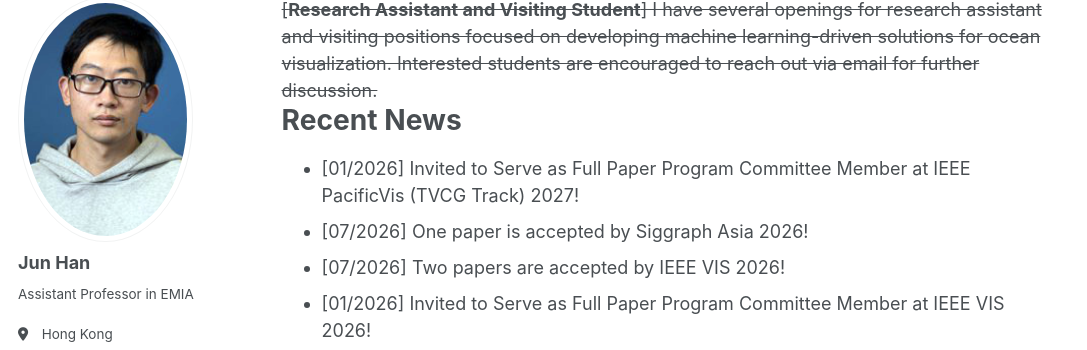
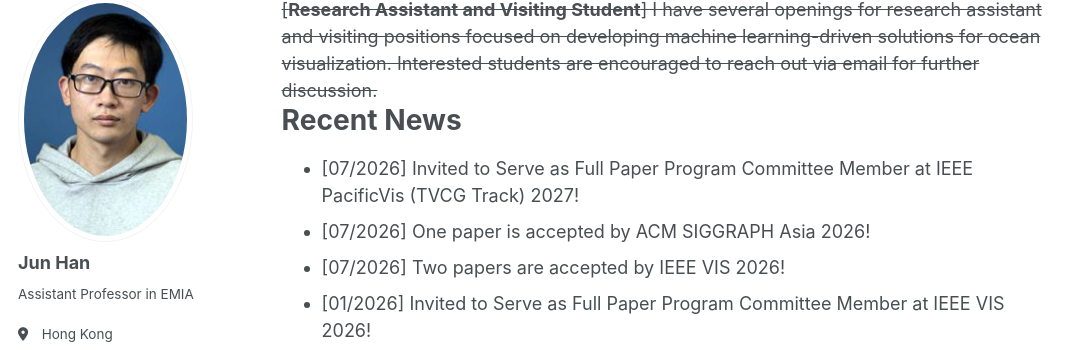
Before and after one commit to stevenhan1991/stevenhan1991.github.io, a Jekyll site: the page built from _pages/about.md, in a window 1280 px wide and 900 px high, scrolled down 1122 px. Shown: the part 102-452 px from the top of the window, without its empty margins (0-1087 px from the left). Built offline with Jekyll 4.4.1, drawn with Linux system fonts in a browser that asks for light colours; some web fonts are replaced.

Commit message:
Update about.md

```diff
--- a/_pages/about.md
+++ b/_pages/about.md
@@ -39,8 +39,8 @@ Materials include: CV (education background, academic ranking, list of papers/pr
 
 <h1 id="recent-news">Recent News</h1>
 <ul>
-  <li>[01/2026] Invited to Serve as Full Paper Program Committee Member at IEEE PacificVis (TVCG Track) 2027!</li>
-  <li>[07/2026] One paper is accepted by Siggraph  Asia 2026!</li>
+  <li>[07/2026] Invited to Serve as Full Paper Program Committee Member at IEEE PacificVis (TVCG Track) 2027!</li>
+  <li>[07/2026] One paper is accepted by ACM SIGGRAPH Asia 2026!</li>
   <li>[07/2026] Two papers are accepted by IEEE VIS 2026!</li>
   <li>[01/2026] Invited to Serve as Full Paper Program Committee Member at IEEE VIS 2026!</li>
   <li>[01/2026] One paper is accepted by IEEE VR!</li>
```
